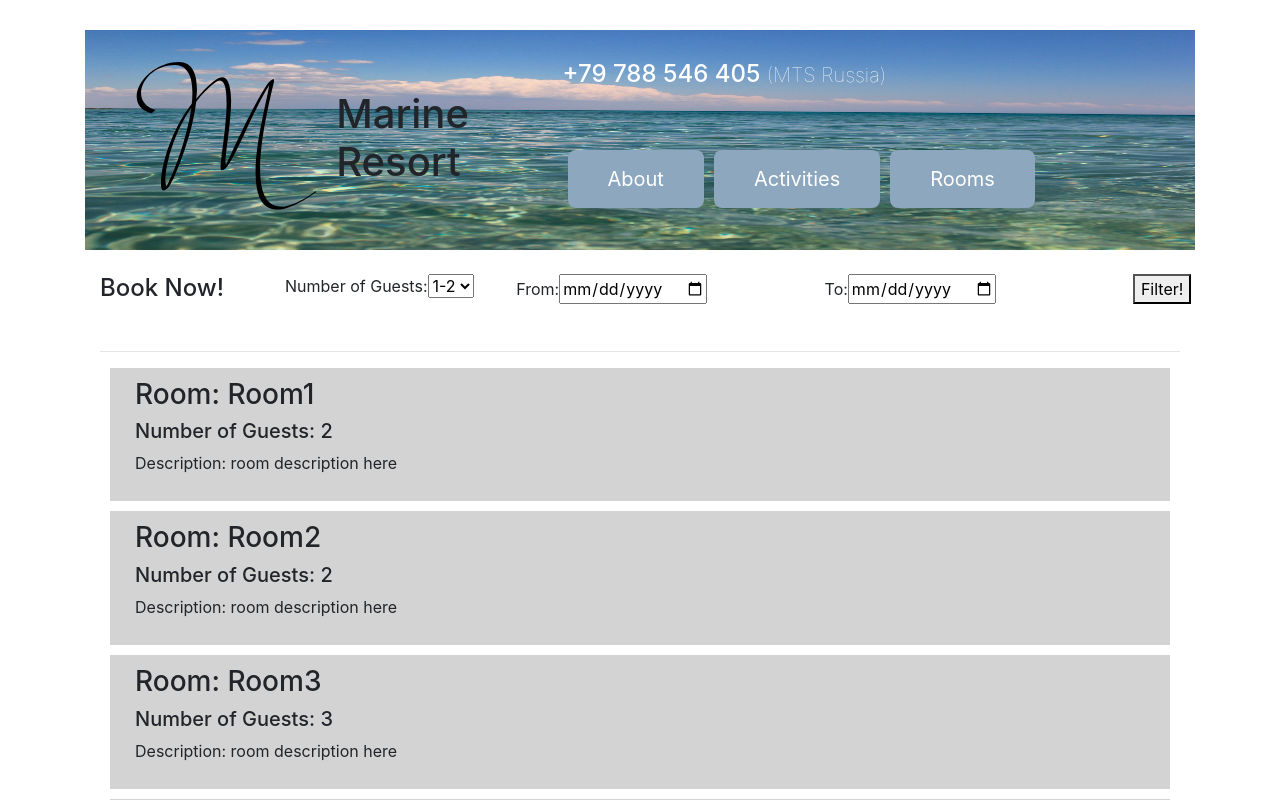
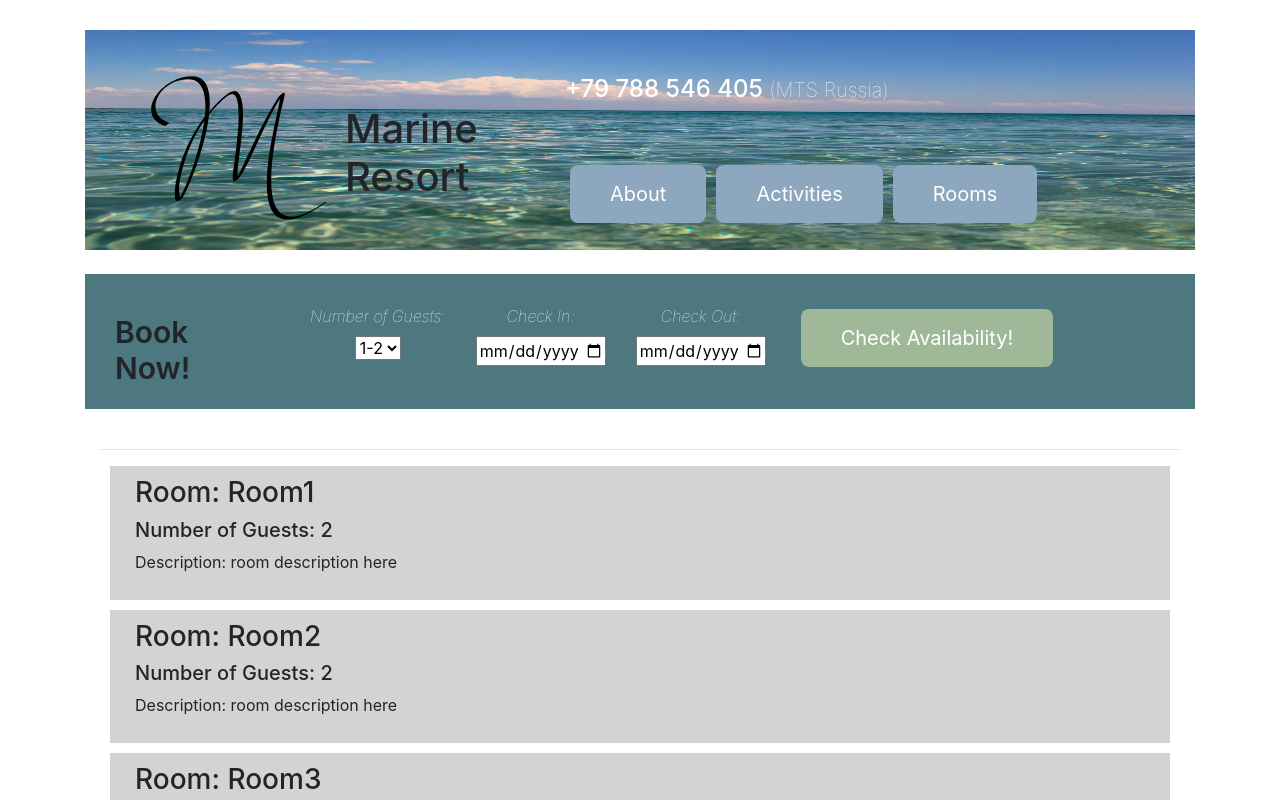
Before and after one commit to yetka/react-redux-marine-resort, a React app: page /#/ in a window 1280 px wide. Shown: the top 800 px of the page. Built offline with nearby package versions, Linux system fonts and the light colour scheme.

Commit message:
add styling to RoomsFilter and RoomsFilterForm components

```diff
--- a/package.json
+++ b/package.json
@@ -13,7 +13,7 @@
   "license": "ISC",
   "dependencies": {
     "isomorphic-fetch": "^2.2.1",
-    "npm": "^5.7.1",
+    "npm": "^5.8.0",
     "prop-types": "^15.5.10",
     "react": "^15.5.4",
     "react-dom": "^15.5.4",
--- a/src/components/Header.jsx
+++ b/src/components/Header.jsx
@@ -44,7 +44,6 @@ function Header(){
           background-color: white;
           color: black;
         }
-
         .phone-localization {
           font-size: 20px;
           font-weight: lighter;
--- a/src/components/RoomsFilter.jsx
+++ b/src/components/RoomsFilter.jsx
@@ -5,8 +5,22 @@ import PropTypes from 'prop-types';
 function RoomsFilter(props){
   return (
     <div className="row">
-      <div className="col-md-2">
-        <h4>Book Now!</h4>
+      <style jsx global>{`
+        .row {
+          background-color: #4D787F;
+          padding: 15px;
+        }
+
+        .filter-header {
+          padding-top: 25px;
+        }
+        .filter-header h1 {
+          font-size: 30px;
+          font-weight: 600;
+        }
+      `}</style>
+    <div className="col-md-2 filter-header">
+        <h1>Book Now!</h1>
       </div>
       <div className="col-md-10">
         <RoomsFilterForm onNewFilterCreation={props.onNewFilterCreation} />
--- a/src/components/RoomsFilterForm.jsx
+++ b/src/components/RoomsFilterForm.jsx
@@ -16,11 +16,51 @@ function RoomsFilterForm(props){
   }
 
   return (
-    <div>
+    <div className="rooms-filter-form">
+      <style jsx global>{`
+        .rooms-filter-form {
+          color: white;
+        }
+        .guests {
+          float: left;
+          padding: 15px;
+          text-align: center;
+          font-weight: lighter;
+          font-style: italic;
+        }
+        .dates {
+          float: left;
+          padding: 15px;
+          text-align: center;
+          font-weight: lighter;
+          font-style: italic;
+        }
+        .availability-button {
+          float: left;
+          padding: 15px;
+          text-align: center;
+        }
+        .availability-button button {
+          background-color: #9FB998;
+          font-size: 20px;
+          padding: 14px 40px;
+          border-radius: 8px;
+          margin: 5px;
+          border: none;
+          color: white;
+        }
+        .availability-button button:hover {
+          background-color: white;
+          color: black;
+        }
+        input {
+          width: 130px;
+        }
+      `}</style>
       <form onSubmit={handleRoomsFilterFormSubmission}>
-        <div className="row">
-          <div className="col-md-3">
-            <label>Number of Guests: </label>
+
+        <div className="guests">
+          <label>Number of Guests: </label><br></br>
           <select ref={(select) => {_numberOfGuests = select;}}>
             <option value="2">1-2</option>
             <option value="3">3</option>
@@ -28,26 +68,26 @@ function RoomsFilterForm(props){
             <option value="5">5</option>
           </select>
         </div>
-          <div className="col-md-4">
-            <label> From: </label>
+        <div className="dates">
+          <label>Check In: </label><br></br>
           <input
             type='date'
             id='fromDate'
             placeholder='from date'
             ref={(input) => {_fromDate = input;}} />
         </div>
-          <div className="col-md-4">
-            <label> To: </label>
+        <div className="dates">
+          <label>Check Out: </label><br></br>
           <input
             type='date'
             id='toDate'
             placeholder='to date'
             ref={(input) => {_toDate = input;}} />
         </div>
-          <div className="col-md-1">
-            <button type='submit'>Filter!</button>
+        <div className="availability-button">
+          <button type='submit'>Check Availability!</button>
         </div>
-        </div>
+
       </form>
     </div>
   );
```
Also changed, not shown: 1 other file (tests, documents, lock files or other folders). Lines whose indentation alone changed are shown as unchanged.
